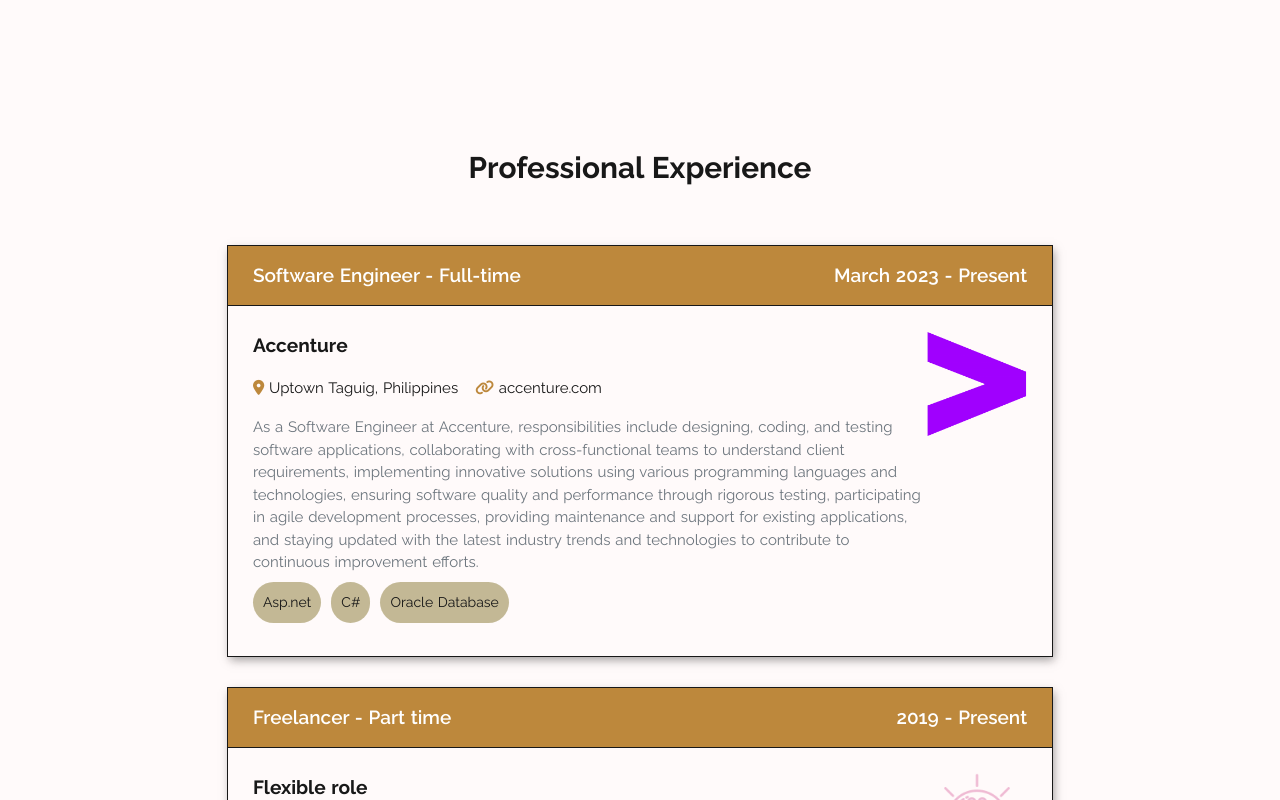
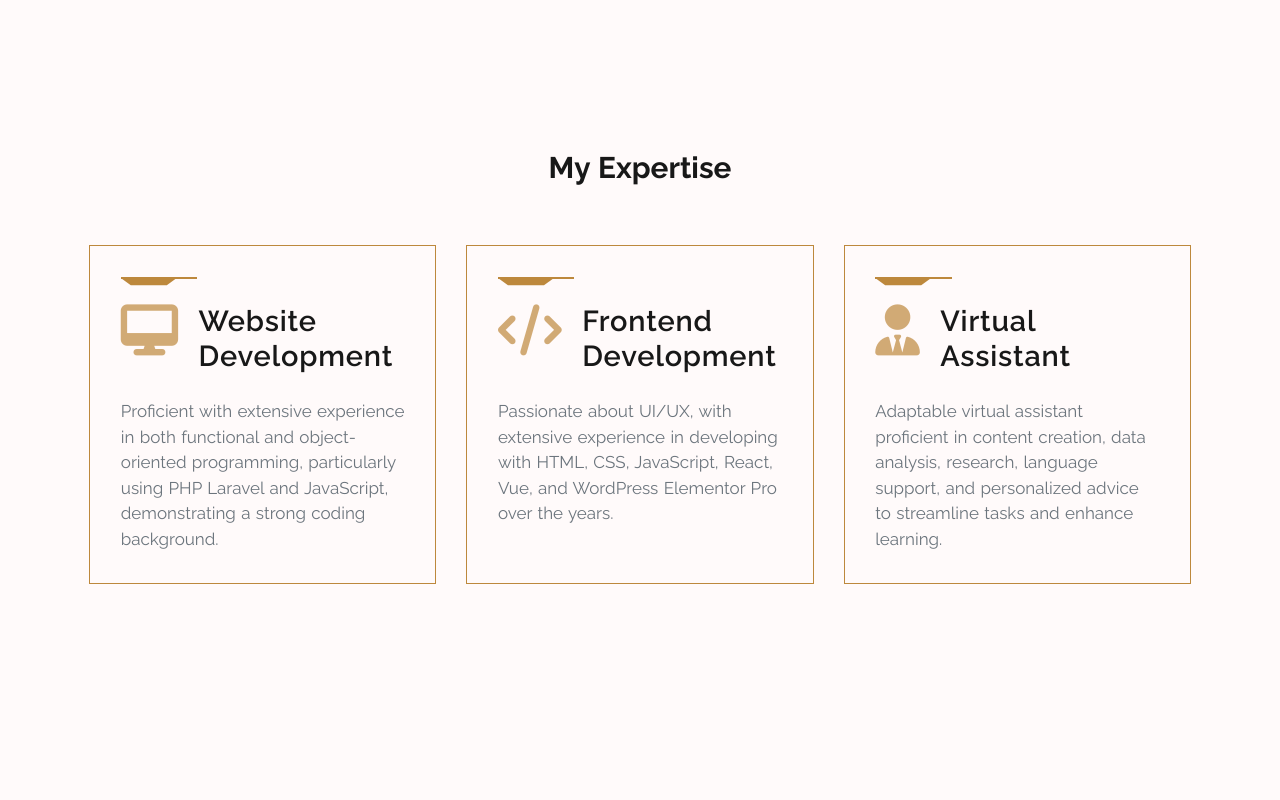
Before and after one commit to InanCelis/inan-celis, a React (Create React App) app: page /#/ in a window 1280 px wide. Shown: the part 4680-5480 px from the top of the page. Built offline with nearby package versions, Linux system fonts and the light colour scheme.

Commit message:
Added expertise

```diff
--- a/src/Components/Details.js
+++ b/src/Components/Details.js
@@ -26,7 +26,7 @@
                 </div>
                 <div className='image'>
                     <LineClipPath content={`About me`} textClass={'f-text-s'}/>
-                    <LazyLoadImage src={require(`../assets/images/me-at-office.jpg`)}  className="shadow" />
+                    <LazyLoadImage src={require(`../assets/images/me-at-office.jpg`)} />
                 </div>
             </div>
         </div>
--- /dev/null
+++ b/src/Components/Expertise.js
@@ -0,0 +1,35 @@
+import LineClipPath from "./Slice/LineClipPath";
+import data from '../api/expertise.json';
+import '../assets/styles/expertise.scss';
+function Expertise() {
+
+    const expertise = data.slice(0, 3).map((ex, index) =>{
+
+        return(
+            <div className="col-sm-12 col-md-6 col-lg-6 col-xl-4 pb-0 pb-md-4 column" key={index}>
+                <div className="card bgColor h-100" key={index}>
+                    <LineClipPath content={``} xtraClass={'line-small'}/>
+                    <div className="d-flex ex-header mt-4">
+                        <i className={`${ex.icon}`}></i>
+                        <h3>{ex.title}</h3>
+                    </div>
+                    <div className="mt-3">
+                        <div><span className="text-muted">{ex.description}</span> </div>
+                    </div>
+                </div>
+            </div>
+        )
+    });
+
+    return (
+        <div className="expertise container">
+            <h3 className='font-weight-bold text-center pb-5'>My Expertise</h3>
+            <div className="expertise-row row">
+                {expertise}
+            </div>
+        </div>
+
+    )
+}
+
+export default Expertise;
--- /dev/null
+++ b/src/api/expertise.json
@@ -0,0 +1,21 @@
+[
+    {
+        "id": 1,
+        "icon": "fa-solid fa-desktop",
+        "title": "Website Development",
+        "description": "Proficient with extensive experience in both functional and object-oriented programming, particularly using PHP Laravel and JavaScript, demonstrating a strong coding background."
+    },
+    {
+        "id": 2,
+        "icon": "fa-solid fa-code",
+        "title": "Frontend Development",
+        "description": "Passionate about UI/UX, with extensive experience in developing with HTML, CSS, JavaScript, React, Vue, and WordPress Elementor Pro over the years."
+    },
+
+    {
+        "id": 3,
+        "icon": "fa-solid fa-user-tie",
+        "title": "Virtual Assistant",
+        "description": "Adaptable virtual assistant proficient in content creation, data analysis, research, language support, and personalized advice to streamline tasks and enhance learning."
+    }
+]
--- a/src/assets/styles/App.scss
+++ b/src/assets/styles/App.scss
@@ -24,7 +24,7 @@
   scroll-behavior: smooth;
 }
 ::selection {
-  background: rgba(135, 120, 51, 0.5);
+  background: color(rgbaColor);
   color: white;
 }
 .main-container {
@@ -472,6 +472,6 @@
 
 .shadow {
   box-shadow: 2px 4px 9px -1px rgba(130,126,126,0.75) !important;
--webkit-box-shadow: 2px 4px 9px -1px rgba(130,126,126,0.75) !important;
--moz-box-shadow: 2px 4px 9px -1px rgba(130,126,126,0.75) !important;
+  -webkit-box-shadow: 2px 4px 9px -1px rgba(130,126,126,0.75) !important;
+  -moz-box-shadow: 2px 4px 9px -1px rgba(130,126,126,0.75) !important;
 }
--- a/src/assets/styles/_variables.scss
+++ b/src/assets/styles/_variables.scss
@@ -19,6 +19,7 @@
     --primary:#6b6b6b;
     --text-light: color-mix(in lab, var(--text) 60%, transparent);
     --snowColor:snow;
+    --rgbaColor: rgba(189, 136, 60, .7);
 
     --fontSizeH0: 6.25rem;
     --fontSizeH1: 4.375rem;
@@ -43,6 +44,7 @@
     primaryColor:var(--primary),
     textLight:var(--text-light),
     snowColor:var(--snowColor),
+    rgbaColor:var(--rgbaColor),
 );
 
 $sizes: (
--- a/src/assets/styles/details.scss
+++ b/src/assets/styles/details.scss
@@ -63,4 +63,4 @@
     .details-about {
       padding: 0 0 5rem 0 !important;
     }
-  }
+}
--- /dev/null
+++ b/src/assets/styles/expertise.scss
@@ -0,0 +1,43 @@
+@import '_variables';
+@import 'functions';
+
+
+.expertise-row {
+    .card {
+        border: 1px solid color(main);
+        padding: 1.8rem;
+        border-radius: 0rem !important;
+        overflow-y: hidden;
+        width: 100%;
+        .ex-header {
+            i {
+                font-size: 3rem;
+                padding-right: 1.2rem;
+                color: color(rgbaColor);
+            }
+            h3 {
+                font-weight: 600;
+                letter-spacing: .8px;
+                font-size: 1.7rem;
+            }
+        }
+    }
+}
+@media screen and (max-width: 767px) {
+    .expertise-row  {
+        .column:not(:first-child){
+            .card {
+                border-top:0;
+            }
+        }
+    }
+}
+@media screen and (max-width: 575px) {
+    .expertise-row {
+        margin: 0 !important;
+        // padding: 0 3% 0 3% !important;
+    }
+    .column {
+        padding: 0;
+    }
+}
--- a/src/assets/styles/work.scss
+++ b/src/assets/styles/work.scss
@@ -46,7 +46,7 @@
                         padding: 10px;
                         margin-bottom: 8px;
                         margin-right: 10px;
-                        background: rgba(135, 120, 51, 0.5);
+                        background: color(rgbaColor);
                         border-radius: 30px;
                     }
                 }
@@ -85,8 +85,9 @@
 
 @media screen and (max-width: 767px) {
     .work {
-        padding: 6rem 3% 5rem 3% !important;
-
+        // padding: 6rem 1.5% 5rem 1.5% !important;
+        padding-top: 6rem;
+        padding-bottom: 5rem;
         .w-header {
             flex-direction: column;
             font-size: 16px !important;
--- a/src/pages/Home.js
+++ b/src/pages/Home.js
@@ -9,6 +9,7 @@
 import HomeIntro from '../Components/HomeIntro';
 import Details from '../Components/Details';
 import Work from '../Components/Work';
+import Expertise from '../Components/Expertise';
 function Home() {
   useHelperFunction('');
   return (
@@ -27,6 +28,9 @@
         <Details/>
       </div>
       <div className='margin-top-big'>
+        <Expertise/>
+      </div>
+      <div className='margin-top-big'>
         <Work/>
       </div>
 
--- a/src/pages/Resume.js
+++ b/src/pages/Resume.js
@@ -1,6 +1,7 @@
 import React from 'react';
 import Layout from '../Components/Layout/Layout';
 import { useHelperFunction } from '../utils/helperFuntion';
+import Expertise from '../Components/Expertise';
 import Work from '../Components/Work';
 import PageIndicator from '../Components/Slice/PageIndicator';
 function Resume() {
@@ -11,6 +12,9 @@
     <Layout>
       <PageIndicator page='Resume'/>
       <div className='pt-5'>
+          <Expertise />
+      </div>
+      <div className='pt-5'>
           <Work />
       </div>
     </Layout>
```
Also changed, not shown: src/Components/ProjectItem.js (line endings or trailing spaces).
